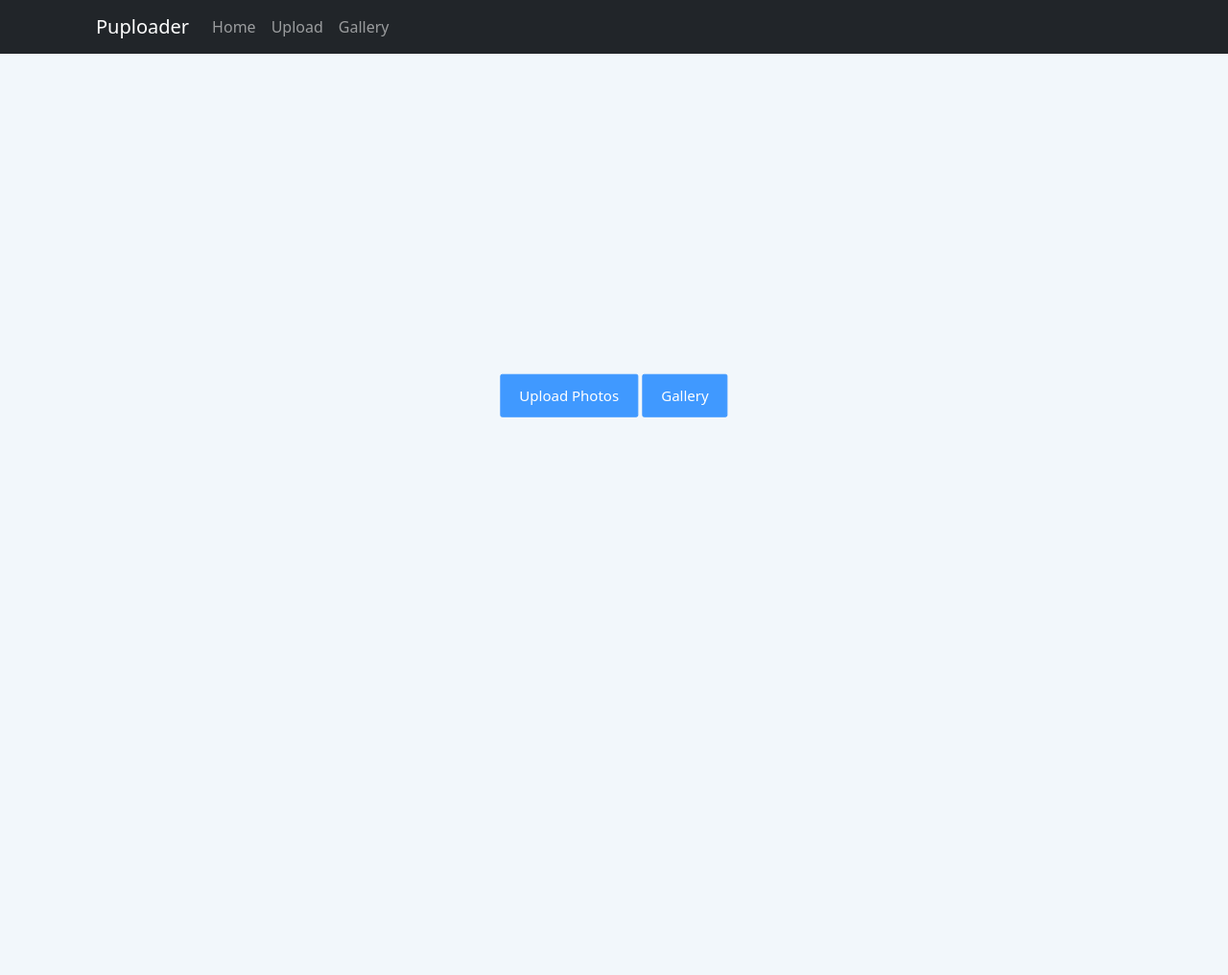
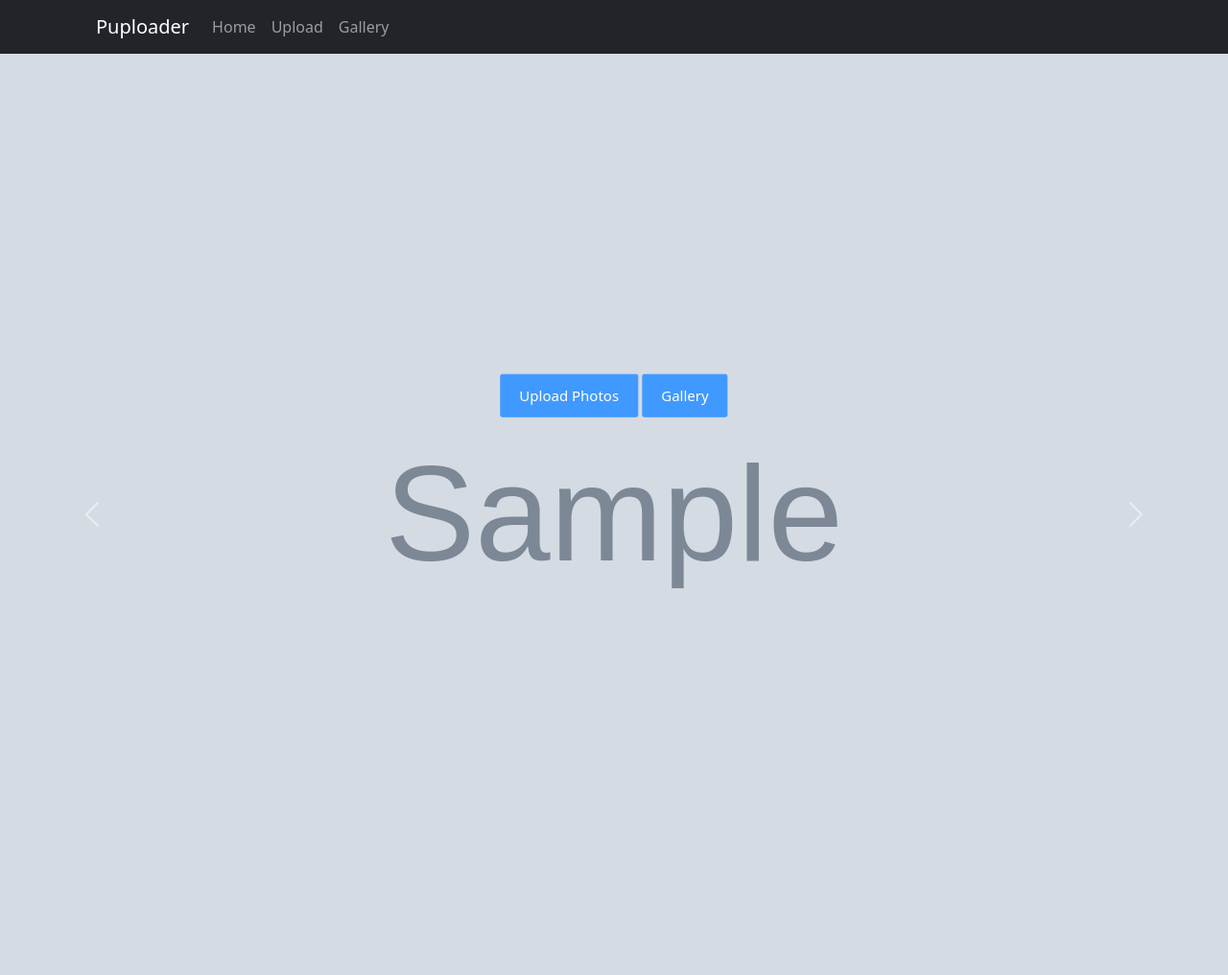
Before and after one commit to tyler-tee/Puploader, a Python web app: template app/templates/index.html in a window 1280 px wide. Shown: the whole page at 96% size. Before the commit the page ends 435 px from the top, so only its background shows below. Run offline with Jinja, Linux system fonts and the light colour scheme; the template is opened without the code that fills it: most values are stand-ins (such as "Sample title", 1, 10 or a date in 2020); grey boxes marked "Sample" are stand-in pictures.

Commit message:
+carousel

```diff
--- a/app/main.py
+++ b/app/main.py
@@ -7,7 +7,9 @@ from config import config
 
 @app.route('/')
 def puploader_landing():
-    return render_template('index.html')
+    photos = [photo for photo in os.listdir(config['upload_folder']) if '.' in photo]
+
+    return render_template('index.html', photos=photos)
 
 
 @app.route('/upload')
--- a/app/templates/base.html
+++ b/app/templates/base.html
@@ -5,6 +5,10 @@
   <!-- Required meta tags -->
   <meta charset="utf-8">
   <meta name="viewport" content="width=device-width, initial-scale=1, shrink-to-fit=no">
+  <!-- Import jquery 3.6.0 slim min -->
+  <script src="https://code.jquery.com/jquery-3.6.0.slim.min.js" integrity="sha256-u7e5khyithlIdTpu22PHhENmPcRdFiHRjhAuHcs05RI=" crossorigin="anonymous"></script>
+  <!-- Import Bootstrap bundle -->
+  <script src="https://cdn.jsdelivr.net/npm/bootstrap@5.0.2/dist/js/bootstrap.bundle.min.js"></script>
   <!-- Import the Bootstrap stylesheet -->
   <link rel="stylesheet" href="https://cdn.jsdelivr.net/npm/bootstrap@5.0.2/dist/css/bootstrap.min.css">
   <!-- Import our custom stylesheet -->
@@ -32,12 +36,6 @@
     <main>
     {% block main %}{% endblock %}
     </main>
-  <!-- Import jquery 3.3.1 slim min -->
-
-  <!-- Import Bootstrap bundle -->
-  <script src="https://cdn.jsdelivr.net/npm/bootstrap@5.0.2/dist/js/bootstrap.bundle.min.js"></script>
-  <!-- Import our custom JavaScript -->
-
   {% block script %}{% endblock %}
 </body>
 
--- a/app/templates/index.html
+++ b/app/templates/index.html
@@ -3,9 +3,25 @@
 {% block title %}Home{% endblock %}
 
 {% block main %}
+<div id="carousel" class="carousel slide" data-ride="carousel">
+  <div class="carousel-inner">
+{% for photo in photos %}
+    <div class="carousel-item {% if loop.index == 1 %}active{% endif %}" id="slide{{ loop.index }}">
+      <img class="d-block w-100" src="{{ url_for('static', filename='uploads/' + photo) }}" alt="{{ photo }}">
+    </div>
+{% endfor %}
+  </div>
+  <a class="carousel-control-prev" href="#carousel" role="button" data-slide="prev">
+    <span class="carousel-control-prev-icon" aria-hidden="true"></span>
+  </a>
+  <a class="carousel-control-next" href="#carousel" role="button" data-slide="next">
+    <span class="carousel-control-next-icon" aria-hidden="true"></span>
+  </a>
+</div>
 <div class="center">
     <div class="col">
         <div class="row d-flex justify-content-center mt-4">
+
             <div>
                 <a class="btn btn-primary" href='/upload' role="button">Upload Photos</a>
                 <a class="btn btn-primary" href='/gallery' role="button">Gallery</a>
```
Also changed, not shown: app/templates/gallery.html (+1 -1 lines).
